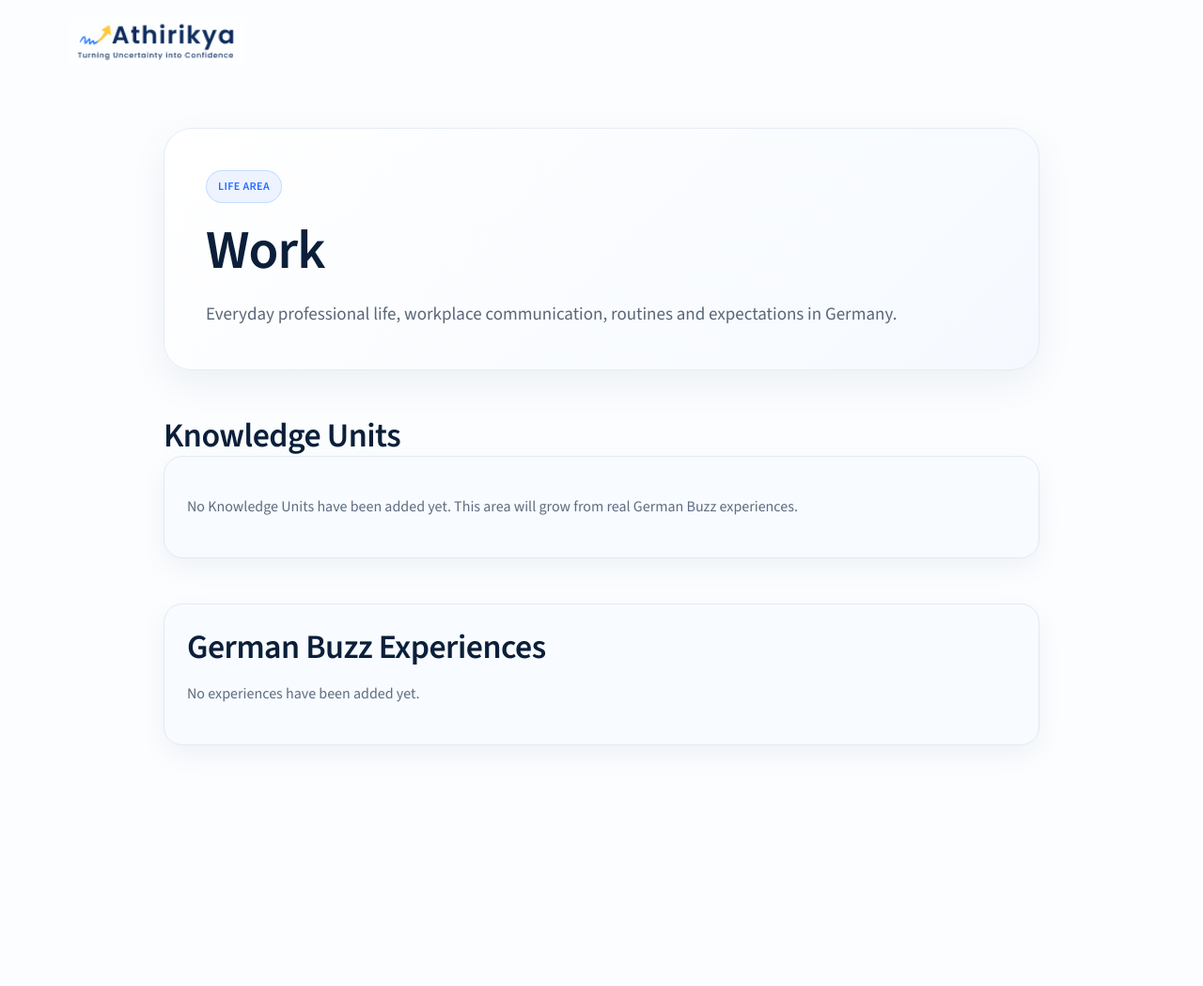
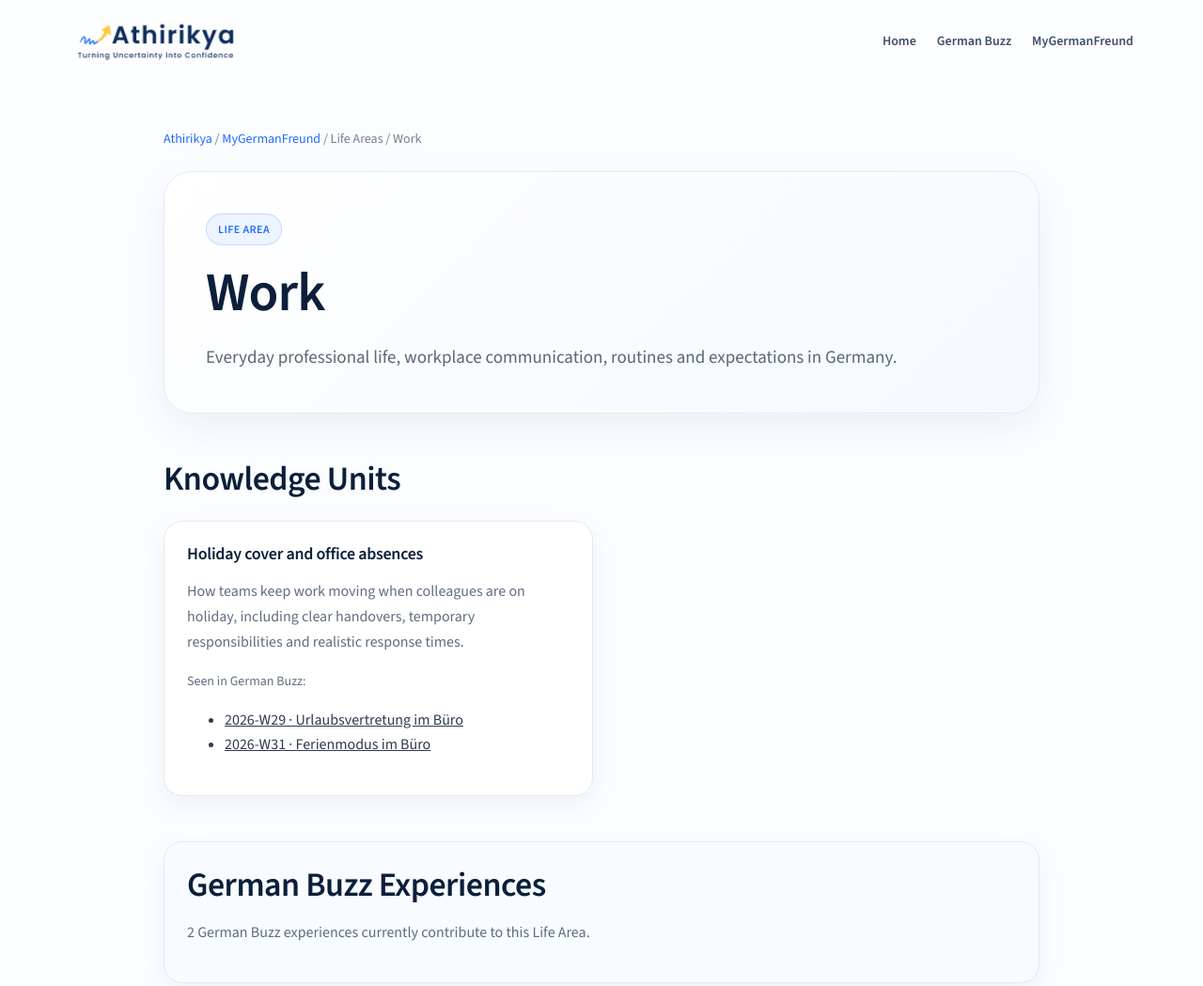
Before and after one commit to Athirikya-Solutions/athirikya-website, a plain HTML site: page mygermanfreund/life-areas/work/index.html in a window 1280 px wide. Shown: the top 1049 px of the page at 94% size. Before the commit the page ends 921 px from the top, so only its background shows below. Drawn offline with nearby package versions, Linux system fonts and the light colour scheme.

Commit message:
Populate Work Life Area from German Buzz

```diff
--- a/mygermanfreund/life-areas/work/index.html
+++ b/mygermanfreund/life-areas/work/index.html
@@ -1 +1,47 @@
-<!doctype html><html lang="en"><head><meta charset="utf-8"><meta name="viewport" content="width=device-width,initial-scale=1"><title>Work | Life Areas | MyGermanFreund</title><meta name="description" content="Everyday professional life, workplace communication, routines and expectations in Germany."><link rel="canonical" href="https://athirikya.com/mygermanfreund/life-areas/work/"><meta name="robots" content="index,follow"><link rel="icon" href="../../../assets/athirikya-logo.png?v=6" type="image/png"><link rel="stylesheet" href="../../../styles.css"><link rel="stylesheet" href="../../../soothing.css"><link rel="stylesheet" href="../../../seo-content.css"><link rel="stylesheet" href="../../../humanized.css"></head><body><header class="site-header"><a class="brand" href="../../../index.html"><img src="../../../assets/athirikya-logo.png" alt="Athirikya"></a></header><main class="content-page"><article><header class="content-hero"><p class="eyebrow">Life Area</p><h1>Work</h1><p class="content-lead">Everyday professional life, workplace communication, routines and expectations in Germany.</p></header><section class="guide-section"><h2>Knowledge Units</h2><article class="notice-card"><p>No Knowledge Units have been added yet. This area will grow from real German Buzz experiences.</p></article></section><section class="guide-section notice-card"><h2>German Buzz Experiences</h2><p>No experiences have been added yet.</p></section></article></main></body></html>
+<!doctype html>
+<html lang="en">
+<head>
+  <meta charset="utf-8">
+  <meta name="viewport" content="width=device-width, initial-scale=1">
+  <title>Work | Life Areas | MyGermanFreund</title>
+  <meta name="description" content="Everyday professional life, workplace communication, routines and expectations in Germany.">
+  <link rel="canonical" href="https://athirikya.com/mygermanfreund/life-areas/work/">
+  <meta name="robots" content="index,follow">
+  <link rel="icon" href="../../../assets/athirikya-logo.png?v=6" type="image/png">
+  <link rel="stylesheet" href="../../../styles.css">
+  <link rel="stylesheet" href="../../../soothing.css">
+  <link rel="stylesheet" href="../../../seo-content.css">
+  <link rel="stylesheet" href="../../../humanized.css">
+</head>
+<body>
+  <header class="site-header">
+    <a class="brand" href="../../../index.html" aria-label="Athirikya home"><img src="../../../assets/athirikya-logo.png" alt="Athirikya"></a>
+    <nav class="nav" aria-label="Main navigation"><a href="../../../index.html">Home</a><a href="../../german-buzz/">German Buzz</a><a href="../../../mygermanfreund.html">MyGermanFreund</a></nav>
+  </header>
+  <main class="content-page">
+    <nav class="breadcrumbs" aria-label="Breadcrumb"><a href="../../../index.html">Athirikya</a> / <a href="../../../mygermanfreund.html">MyGermanFreund</a> / Life Areas / Work</nav>
+    <article>
+      <header class="content-hero"><p class="eyebrow">Life Area</p><h1>Work</h1><p class="content-lead">Everyday professional life, workplace communication, routines and expectations in Germany.</p></header>
+      <section class="guide-section" aria-labelledby="knowledge-units">
+        <h2 id="knowledge-units">Knowledge Units</h2>
+        <div class="guide-grid">
+      <article class="notice-card" id="holiday-cover">
+        <h3>Holiday cover and office absences</h3>
+        <p>How teams keep work moving when colleagues are on holiday, including clear handovers, temporary responsibilities and realistic response times.</p>
+        <p class="small-note">Seen in German Buzz:</p>
+        <ul class="life-area-experiences">
+          <li><a href="/mygermanfreund/german-buzz/kw-29/">2026-W29 · Urlaubsvertretung im Büro</a></li>
+          <li><a href="/mygermanfreund/german-buzz/kw-31/">2026-W31 · Ferienmodus im Büro</a></li>
+        </ul>
+      </article>
+        </div>
+      </section>
+      <section class="guide-section notice-card" aria-labelledby="buzz-experiences"><h2 id="buzz-experiences">German Buzz Experiences</h2><p>2 German Buzz experiences currently contribute to this Life Area.</p></section>
+      <section class="guide-section notice-card"><h2>Related Letter Types</h2><p>Coming soon.</p></section>
+      <section class="guide-section notice-card"><h2>Related Did You Know?</h2><p>Coming soon.</p></section>
+      <section class="guide-section notice-card"><h2>Official Resources</h2><p>Coming soon.</p></section>
+    </article>
+  </main>
+  <footer class="site-footer"><div><img src="../../../assets/athirikya-logo.png" alt="Athirikya"></div><nav aria-label="Footer navigation"><a href="../../../privacy.html">Privacy</a><a href="../../../terms.html">Terms</a><a href="../../../impressum.html">Impressum</a><a href="../../../contact.html">Contact</a></nav><p>© 2026 Athirikya. All rights reserved.</p></footer>
+</body>
+</html>
```
